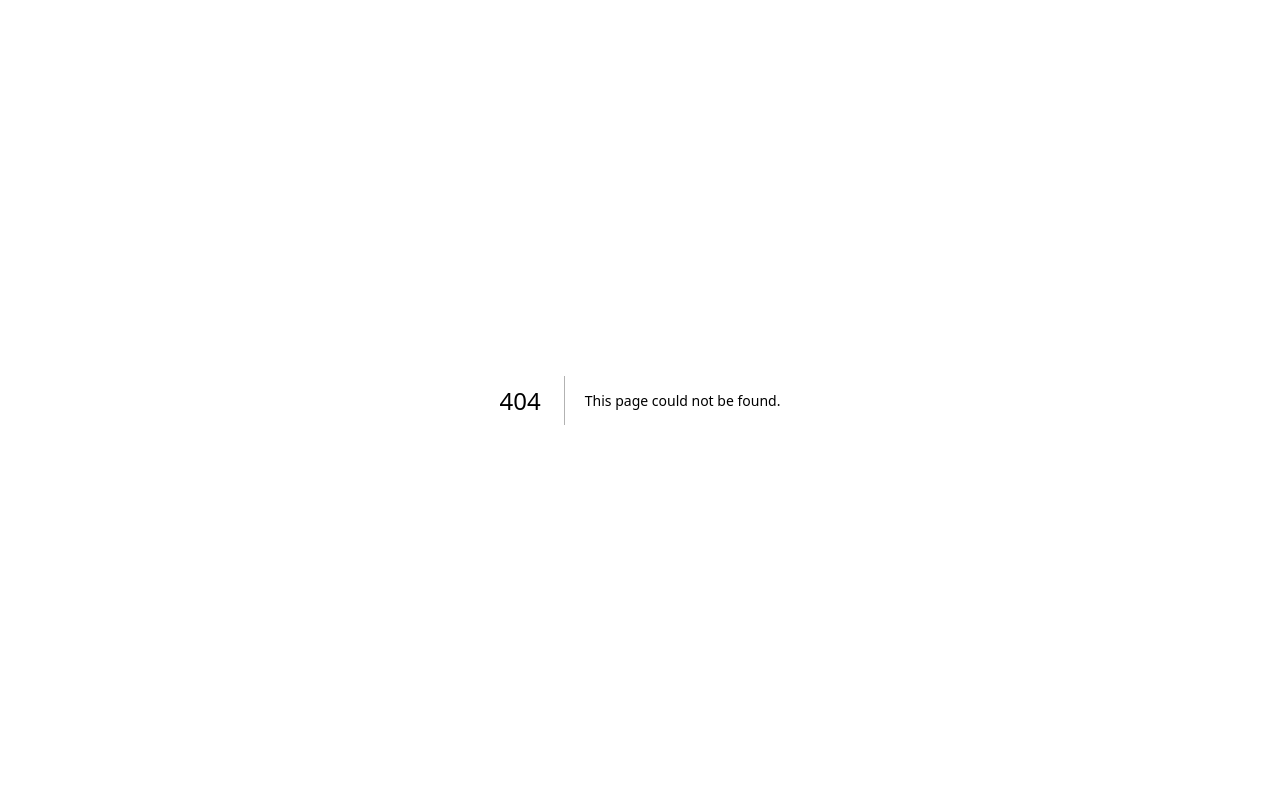
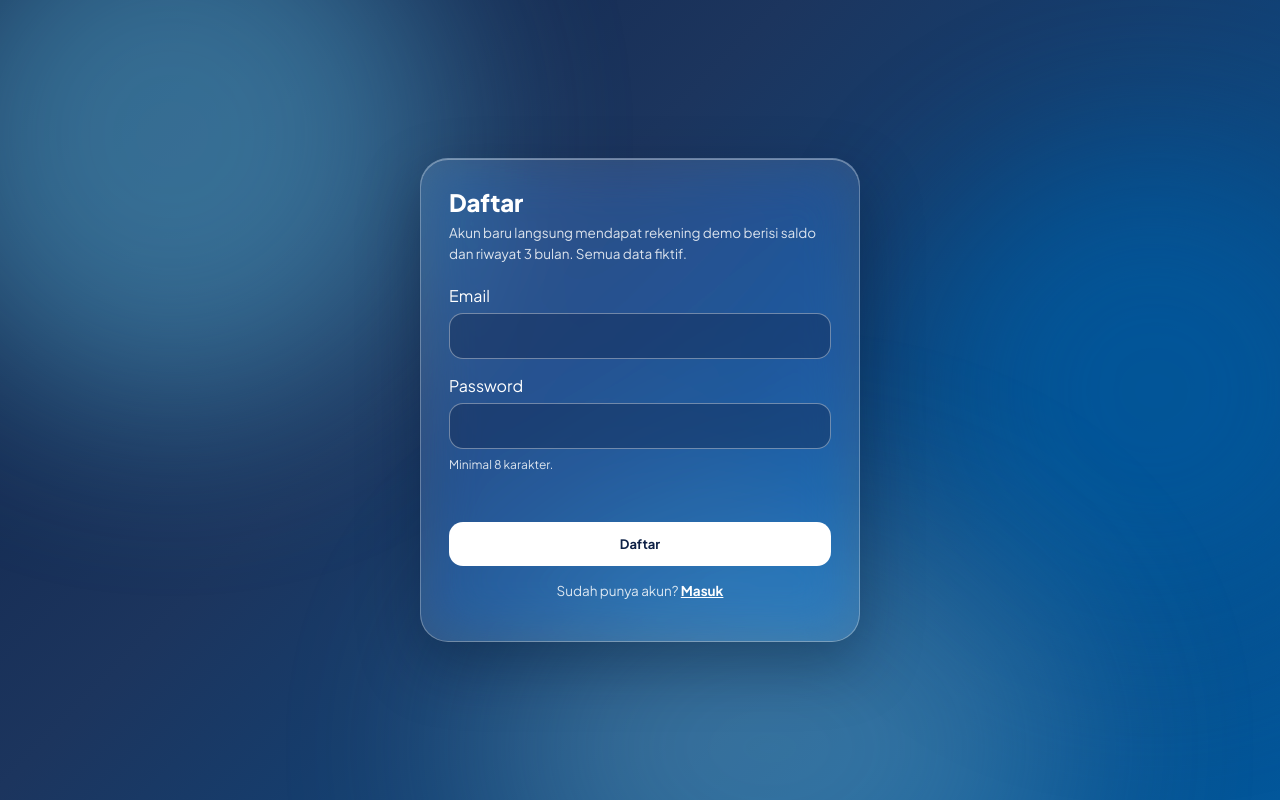
Before and after one commit to SMK-WIKRAMA-INDUSTRI/PT-JayaUsaha-Agent-Nusa-, a Next.js app: page /register in a window 1280 px wide. Before the commit this address had no page. Built offline with nearby package versions, Linux system fonts and the light colour scheme.

Commit message:
feat(auth): add login and register pages

```diff
--- /dev/null
+++ b/app/auth.css
@@ -0,0 +1,13 @@
+.auth-page{align-items:center;justify-content:center;overflow-y:auto;padding:24px 16px}
+.auth-card{position:relative;width:100%;max-width:440px;padding:28px}
+.auth-card h1{margin:0 0 6px;font-size:24px;font-weight:800;letter-spacing:-.01em}
+.auth-card p.lead{margin:0 0 20px;font-size:13.5px;line-height:1.55;color:var(--txt2)}
+.auth-card .btn{width:100%}
+.auth-alt{margin-top:16px;font-size:13.5px;color:var(--txt2);text-align:center}
+.auth-alt a{color:#fff;font-weight:700}
+.auth-err{min-height:20px;margin:0 0 12px;font-size:13.5px;color:var(--bad)}
+.auth-steps{display:flex;gap:6px;margin:0 0 18px;padding:0;list-style:none}
+.auth-steps li{flex:1;height:6px;border-radius:6px;background:rgba(255,255,255,.2)}
+.auth-steps li.on{background:var(--sky-200)}
+.auth-row{display:flex;gap:10px}
+.auth-row .btn{flex:1}
--- /dev/null
+++ b/app/register/page.jsx
@@ -0,0 +1,63 @@
+'use client';
+
+import { useState } from 'react';
+import Link from 'next/link';
+import { createClient } from '../../lib/supabase/browser';
+import '../auth.css';
+
+export default function RegisterPage() {
+  const [email, setEmail] = useState('');
+  const [password, setPassword] = useState('');
+  const [err, setErr] = useState('');
+  const [info, setInfo] = useState('');
+  const [busy, setBusy] = useState(false);
+
+  const submit = async (e) => {
+    e.preventDefault();
+    setErr('');
+    setInfo('');
+    if (password.length < 8) {
+      setErr('Password minimal 8 karakter.');
+      return;
+    }
+    setBusy(true);
+    const { data, error } = await createClient().auth.signUp({ email: email.trim(), password });
+    if (error) {
+      setErr(error.message);
+      setBusy(false);
+      return;
+    }
+    if (!data.session) {
+      // Konfirmasi email masih aktif di project Supabase.
+      setInfo('Akun dibuat. Cek email Anda untuk konfirmasi, lalu masuk.');
+      setBusy(false);
+      return;
+    }
+    window.location.href = '/onboarding';
+  };
+
+  return (
+    <div className="app auth-page">
+      <div className="bg" aria-hidden="true"><span className="orb o1" /><span className="orb o2" /><span className="orb o3" /></div>
+      <main className="glass auth-card">
+        <h1>Daftar</h1>
+        <p className="lead">Akun baru langsung mendapat rekening demo berisi saldo dan riwayat 3 bulan. Semua data fiktif.</p>
+        <form onSubmit={submit} noValidate>
+          <div className="field">
+            <label htmlFor="email"><span>Email</span></label>
+            <input id="email" type="email" autoComplete="email" required value={email} onChange={(e) => setEmail(e.target.value)} />
+          </div>
+          <div className="field">
+            <label htmlFor="password"><span>Password</span></label>
+            <input id="password" type="password" autoComplete="new-password" minLength={8} required value={password} onChange={(e) => setPassword(e.target.value)} />
+            <small>Minimal 8 karakter.</small>
+          </div>
+          <p className="auth-err" role="alert">{err}</p>
+          {info && <p className="lead" role="status">{info}</p>}
+          <button type="submit" className="btn primary" disabled={busy}>{busy ? 'Memproses…' : 'Daftar'}</button>
+        </form>
+        <p className="auth-alt">Sudah punya akun? <Link href="/login">Masuk</Link></p>
+      </main>
+    </div>
+  );
+}
```
Also changed, not shown: app/login/page.jsx (added, +52 -0 lines).
